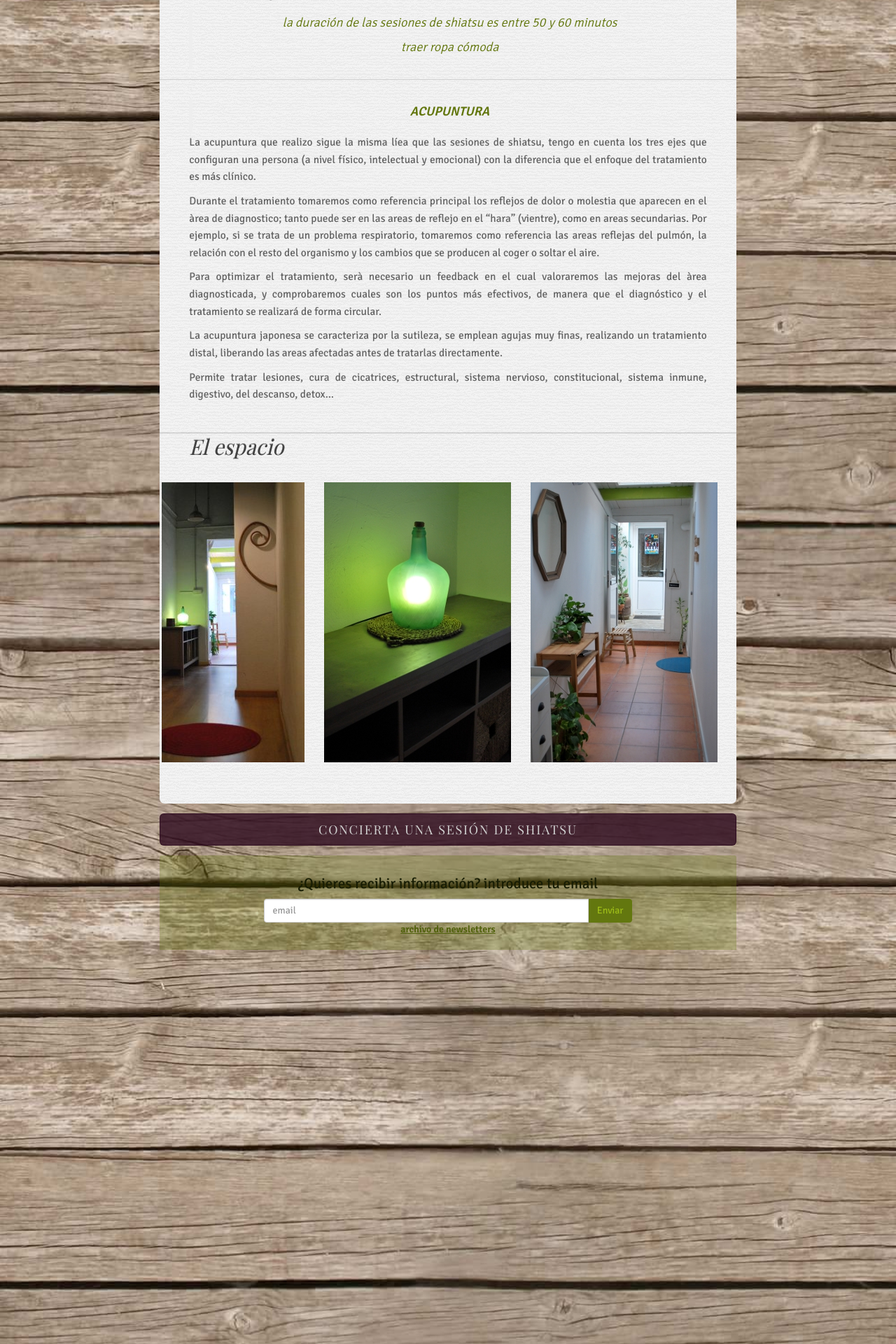
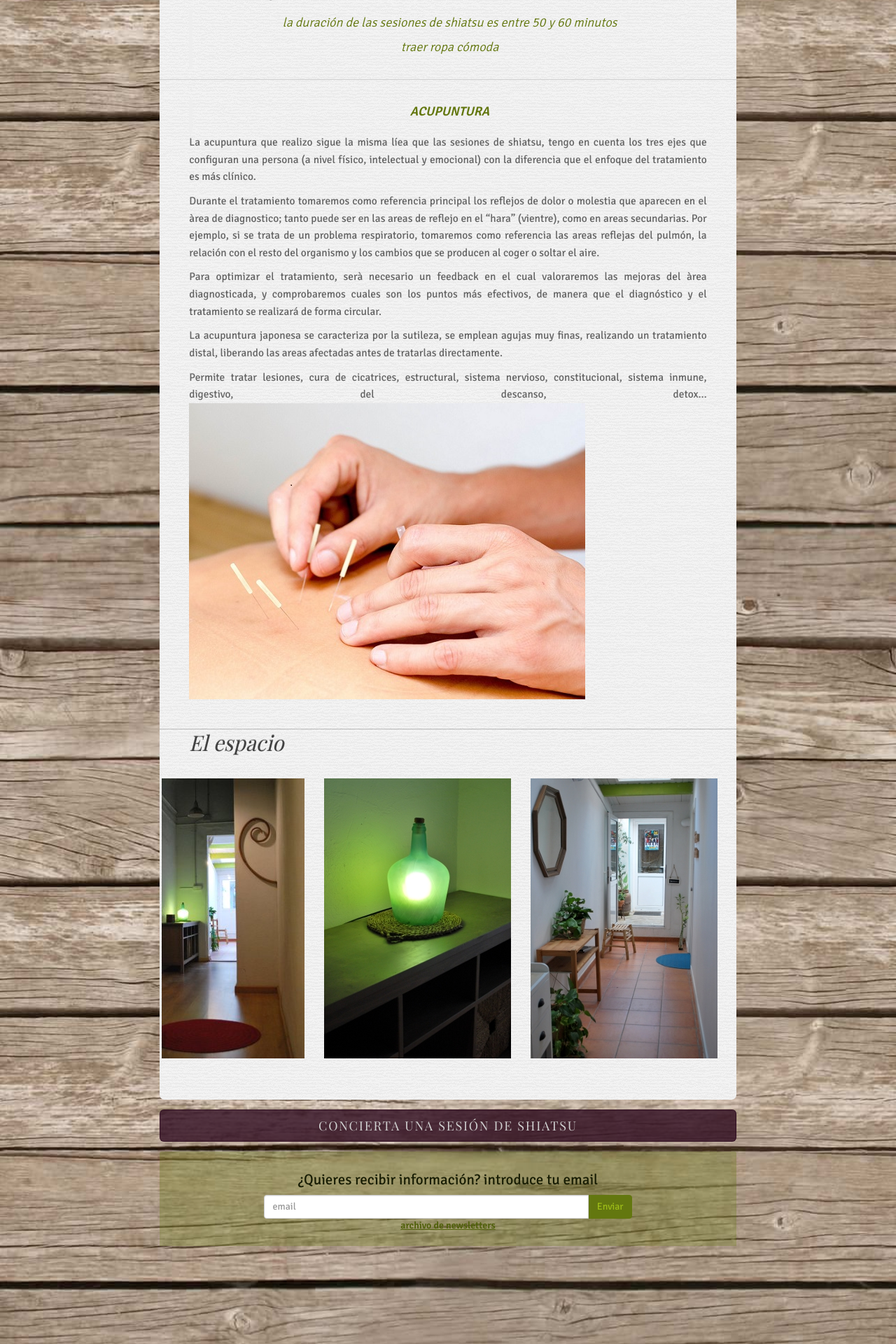
Before and after one commit to agustibr/shiatsu.nuriabelloc.com, a Jekyll site: the page built from es/1-sesiones.md, in a window 1280 px wide. Shown: the part 1063-2983 px from the top of the page at 70% size. Built offline with Jekyll 4.4.1, drawn with Linux system fonts in a browser that asks for light colours; some web fonts are replaced.

Commit message:
foto acu

```diff
--- a/es/1-sesiones.md
+++ b/es/1-sesiones.md
@@ -59,9 +59,7 @@ Para optimizar el tratamiento, serà necesario un feedback en el cual valoraremo
 La acupuntura japonesa se caracteriza por la sutileza, se emplean agujas muy finas, realizando un tratamiento distal, liberando las areas afectadas antes de tratarlas directamente.
 
 Permite tratar lesiones, cura de cicatrices, estructural, sistema nervioso, constitucional, sistema inmune, digestivo, del descanso, detox...
-
-
-
+![acu.jpg]({{site.baseurl}}/image/acu.jpg)
 
 
 ## El espacio
```
